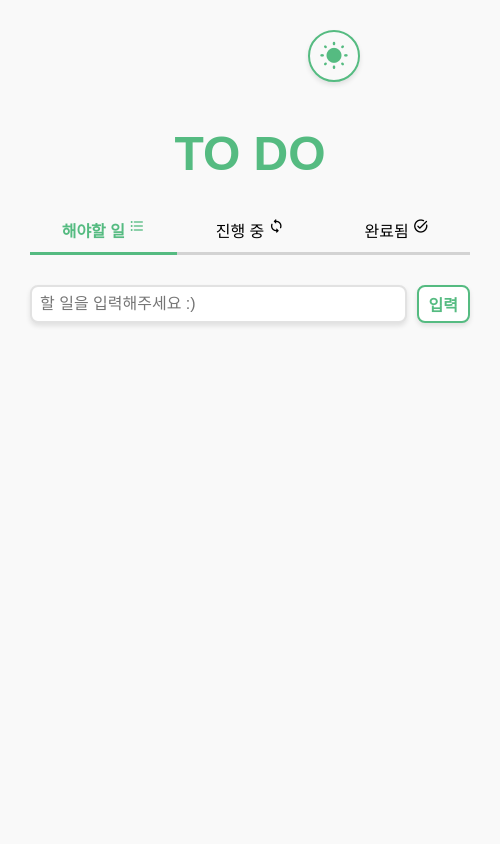
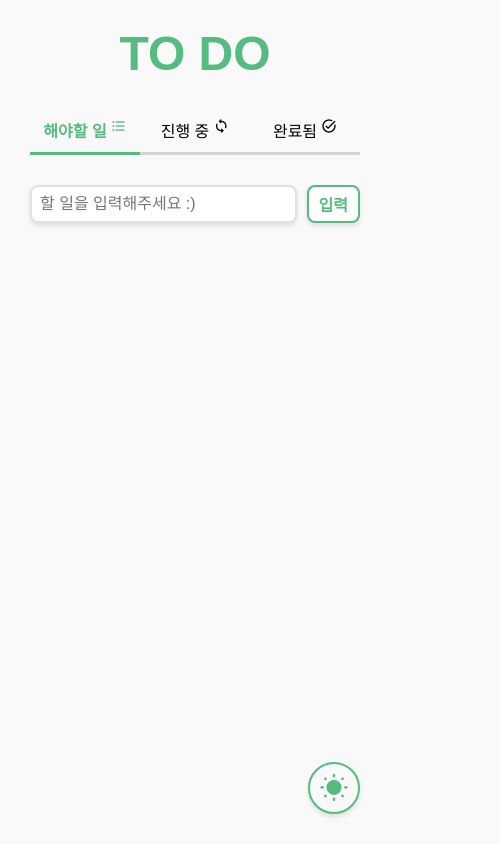
Before and after one commit to yeeed711/to-do, a React (Create React App) app: page / in a window 390 px wide. Shown: the whole page, 500 px wide, since content can reach past the window. Built offline with nearby package versions, Linux system fonts and the light colour scheme; a web font is replaced by a local one.

Commit message:
style: 반응형 작업 완료

```diff
--- a/src/App.tsx
+++ b/src/App.tsx
@@ -65,17 +65,10 @@ input {
 function App() {
   const [isDark, setIsDark] = useRecoilState(isDarkAtom);
 
-  const ToggleMode = () => {
-    setIsDark((prev) => !prev);
-  };
-
   return (
     <>
       <ThemeProvider theme={isDark ? darkTheme : lightTheme}>
         <GlobalStyle />
-        <ToggleBtn onClick={ToggleMode}>
-          <Icon name={isDark ? 'dark_mode' : 'wb_sunny'} />
-        </ToggleBtn>
         <ToDoList />
       </ThemeProvider>
     </>
@@ -83,20 +76,3 @@ function App() {
 }
 
 export default App;
-
-const ToggleBtn = styled.button`
-  font-size: 3rem;
-  border: 2px solid ${(props) => props.theme.accentColor};
-  border-radius: 50%;
-  padding: 0.9rem;
-  display: flex;
-  position: absolute;
-  top: 3rem;
-  right: 3rem;
-  color: ${(props) => props.theme.accentColor};
-  box-shadow: 0px 3px 5px 0px rgba(0, 0, 0, 0.1);
-  transition: all 0.2s;
-  &:hover {
-    box-shadow: 0px 3px 5px 0px rgba(0, 0, 0, 0.3);
-  }
-`;
--- a/src/components/ToDoList.tsx
+++ b/src/components/ToDoList.tsx
@@ -1,6 +1,6 @@
 import styled from 'styled-components';
 import { useRecoilValue, useRecoilState } from 'recoil';
-import { categoryState, Categories, toDoSelector } from '../atoms';
+import { categoryState, Categories, toDoSelector, isDarkAtom } from '../atoms';
 import ToDo from './ToDo';
 import CreateToDo from './CreateToDo';
 import Icon from './commen/Icon';
@@ -8,6 +8,11 @@ import Icon from './commen/Icon';
 const ToDoList = () => {
   const toDos = useRecoilValue(toDoSelector);
   const [category, setCategory] = useRecoilState(categoryState);
+  const [isDark, setIsDark] = useRecoilState(isDarkAtom);
+
+  const ToggleMode = () => {
+    setIsDark((prev) => !prev);
+  };
 
   const onClick = (event: React.MouseEvent<HTMLButtonElement>) => {
     setCategory(event.currentTarget.value as any);
@@ -21,6 +26,9 @@ const ToDoList = () => {
 
   return (
     <Container>
+      <ToggleBtn onClick={ToggleMode}>
+        <Icon name={isDark ? 'dark_mode' : 'wb_sunny'} />
+      </ToggleBtn>
       <Title>TO DO</Title>
       <Category>
         {Object.values(Categories).map((item, idx) => {
@@ -36,47 +44,6 @@ const ToDoList = () => {
             </li>
           );
         })}
-
-        {/*      {Object.values(Categories).map((item, idx) => {
-          switch (item) {
-            case '해야할 일':
-              return (
-                <li key={idx}>
-                  <button
-                    value={item}
-                    onClick={onClick}
-                    disabled={category === item}>
-                    {item}
-                    <Icon name='format_list_bulleted' />
-                  </button>
-                </li>
-              );
-            case '진행 중':
-              return (
-                <li key={idx}>
-                  <button
-                    value={item}
-                    onClick={onClick}
-                    disabled={category === item}>
-                    {item}
-                    <Icon name='sync' />
-                  </button>
-                </li>
-              );
-            case '완료됨':
-              return (
-                <li key={idx}>
-                  <button
-                    value={item}
-                    onClick={onClick}
-                    disabled={category === item}>
-                    {item}
-                    <Icon name='task_alt' />
-                  </button>
-                </li>
-              );
-          }
-        })} */}
       </Category>
       <CreateToDo />
       <ToDoItems>
@@ -92,13 +59,13 @@ export default ToDoList;
 
 const Container = styled.div`
   display: flex;
-  width: 500px;
+  max-width: 784px;
   flex-direction: column;
-  justify-content: center;
   align-items: center;
-  margin: 10rem auto;
   gap: 3rem;
-  padding: 3rem;
+  padding: 3rem 3rem 10rem;
+  height: 100vh;
+  margin: 0 auto;
 `;
 
 const Title = styled.h1`
@@ -133,4 +100,23 @@ const Category = styled.ul`
 const ToDoItems = styled.ul`
   border-radius: 1rem;
   width: 100%;
+  position: relative;
+  overflow-y: scroll;
 `;
+
+const ToggleBtn = styled.button`
+  font-size: 3rem;
+  border: 2px solid ${(props) => props.theme.accentColor};
+  border-radius: 50%;
+  padding: 9px;
+  display: flex;
+  position: absolute;
+  bottom: 3rem;
+  right: 3rem;
+  color: ${(props) => props.theme.accentColor};
+  box-shadow: 0px 3px 5px 0px rgba(0, 0, 0, 0.1);
+  transition: all 0.2s;
+  &:hover {
+    box-shadow: 0px 3px 5px 0px rgba(0, 0, 0, 0.3);
+  }
+`;
```
